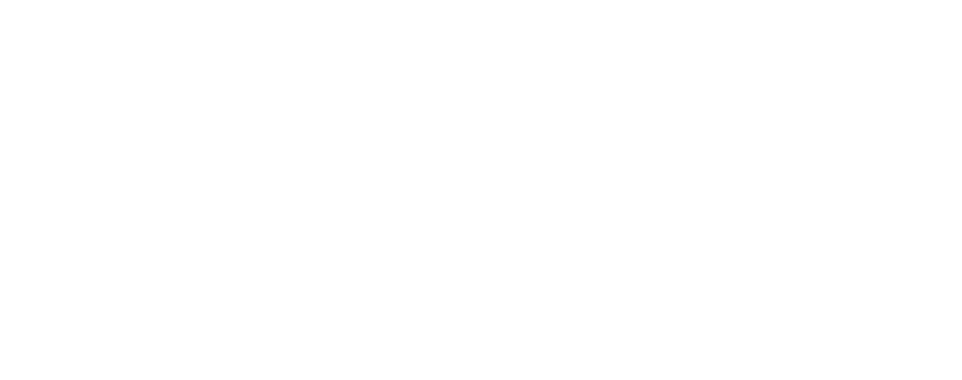
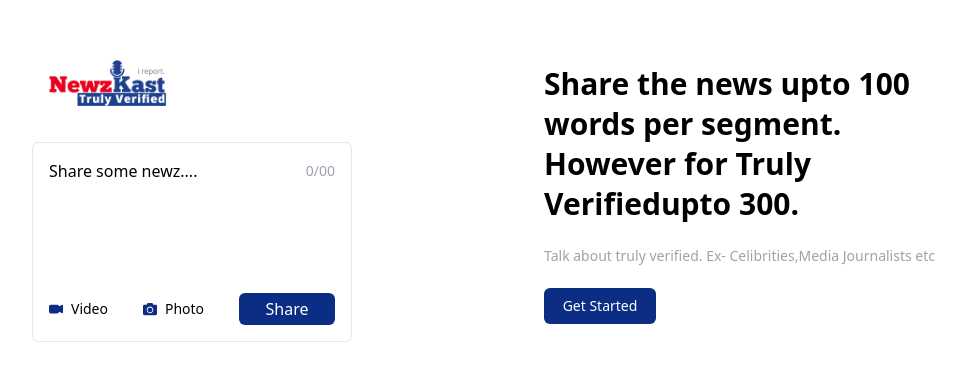
Before and after one commit to pilentboy/NewzCast, a React (Create React App) app: page / in a window 1280 px wide. Shown: the part 1806-2186 px from the top of the page, without its empty margins (152-1114 px from the left). Before the commit the page ends 1600 px from the top, so only its background shows below. Built offline with nearby package versions, Linux system fonts and the light colour scheme.

Commit message:
add second section to landing main

```diff
--- a/src/components/landing/landingMain.jsx
+++ b/src/components/landing/landingMain.jsx
@@ -8,6 +8,10 @@ import { IoMdMusicalNote } from "react-icons/io";
 import SmallBoxText from "./smallBoxText"
 import SmallBoxCloseBTN from "./smallBoxCloseBTN"
 import { BsCameraVideoFill } from "react-icons/bs";
+import LandingSecondMainText from './landingSecondMainText'
+import LandingMainBox from "./landingMainBox"
+import { FaCamera } from "react-icons/fa";
+import coloredLogo from '../../assets/images/NewzKast new Final Truly Verified-01.png'
 
 export default function LandingMain() {
 
@@ -29,19 +33,19 @@ export default function LandingMain() {
                             My sons first Rugby Match Live!
                         </h1>
 
-                        <div className="flex items-center space-x-2">
+                        <div className="flex items-center space-x-2  ">
                             <SmallBox styles={'border border-1 border-purple-1000 '}>
-                                <SmallBoxIcon icon={<IoMdMusicalNote />} />
-                                <SmallBoxText title={'Music 1'} />
+                                <SmallBoxIcon icon={<IoMdMusicalNote />} styles={'text-2xl'} />
+                                <SmallBoxText title={'Music 1'}  />
                                 <SmallBoxCloseBTN />
                             </SmallBox>
                             <SmallBox styles={'border border-1 border-purple-1000 '}>
-                                <SmallBoxIcon icon={<BsCameraVideoFill />} />
+                                <SmallBoxIcon icon={<BsCameraVideoFill />}  styles={'text-2xl'}/>
                                 <SmallBoxText title={'36 Sec'} />
                                 <SmallBoxCloseBTN />
                             </SmallBox>
                             <SmallBox styles={'border border-dashed	 border-1 border-purple-1000 '}>
-                                <SmallBoxIcon icon={<BsCameraVideoFill />} />
+                                <SmallBoxIcon icon={<BsCameraVideoFill />}  styles={'text-2xl'} />
                                 <SmallBoxText title={'Add'} />
                                 <SmallBoxCloseBTN />
                             </SmallBox>
@@ -60,6 +64,60 @@ export default function LandingMain() {
 
 
             </LandingContainer>
+            <LandingContainer styles={'min-h-lvh bg-white py-10'}>
+
+                <LandingWrapper>
+
+                    <img src={coloredLogo} className="w-[150px]"/>
+
+                    <LandingMainBox>
+
+                        <div className="flex justify-between items-center">
+                            <span className="font-medium">
+                                Share some newz....
+                            </span>
+                            <span className="text-gray-400 text-sm">
+                                0/00
+                            </span>
+                        </div>
+
+                        <div className="flex justify-between items-center">
+                            <div className="flex items-center space-x-2">
+                                <SmallBoxIcon icon={<BsCameraVideoFill />} styles={'text-sm'} />
+                                <span className="text-sm">
+                                    Video
+                                </span>
+                            </div>
+
+                            <div className="flex items-center space-x-2">
+                                <SmallBoxIcon icon={<FaCamera />} styles={'text-sm'} />
+                                <span className="text-sm">
+                                    Photo
+                                </span>
+                            </div>
+
+                            <LandingButton title={'Share'} styles={'bg-purple-1000 w-24 h-8 '} />
+
+                        </div>
+
+                    </LandingMainBox>
+
+                </LandingWrapper>
+
+                <LandingWrapper>
+
+                    <LandingMainText text={"Share the news upto 100 words per segment. However for Truly Verifiedupto 300."} />
+
+                    <LandingSecondMainText text={'Talk about truly verified. Ex- Celibrities,Media Journalists etc'} />
+
+                    <LandingButton title={'Get Started'} styles={' font-bold bg-purple-1000  w-28 h-9 text-sm'} />
+
+                </LandingWrapper>
+
+
+
+
+            </LandingContainer>
         </>
     )
 }
--- /dev/null
+++ b/src/components/landing/landingMainBox.jsx
@@ -0,0 +1,9 @@
+export default function LandingMainBox({ children }) {
+    return (
+        <>
+            <div className="w-[320px] h-[200px] border border-1 border-gray-200 rounded-md flex flex-col justify-between p-4 ">
+                {children}
+            </div>
+        </>
+    )
+}
--- a/src/components/landing/landingSecondMainText.jsx
+++ b/src/components/landing/landingSecondMainText.jsx
@@ -2,7 +2,7 @@
 export default function LandingSecondMainText({ text }) {
     return (
         <>
-            <h1 className="text-gray-400 text-3xl font-bold leading-4">
+            <h1 className="text-gray-400 text-sm font-medium leading-4">
                 {text}
             </h1>
         </>
--- a/src/components/landing/smallBoxIcon.jsx
+++ b/src/components/landing/smallBoxIcon.jsx
@@ -1,7 +1,7 @@
-export default function SmallBoxIcon({ icon }) {
+export default function SmallBoxIcon({ icon, styles }) {
     return (
         <>
-            <div className="text-purple-1000 text-2xl">
+            <div className={`text-purple-1000 ${styles}`}>
                 {icon}
             </div>
         </>
```
Also changed, not shown: src/assets/images/NewzKast new Final Truly Verified-01.png (added).
